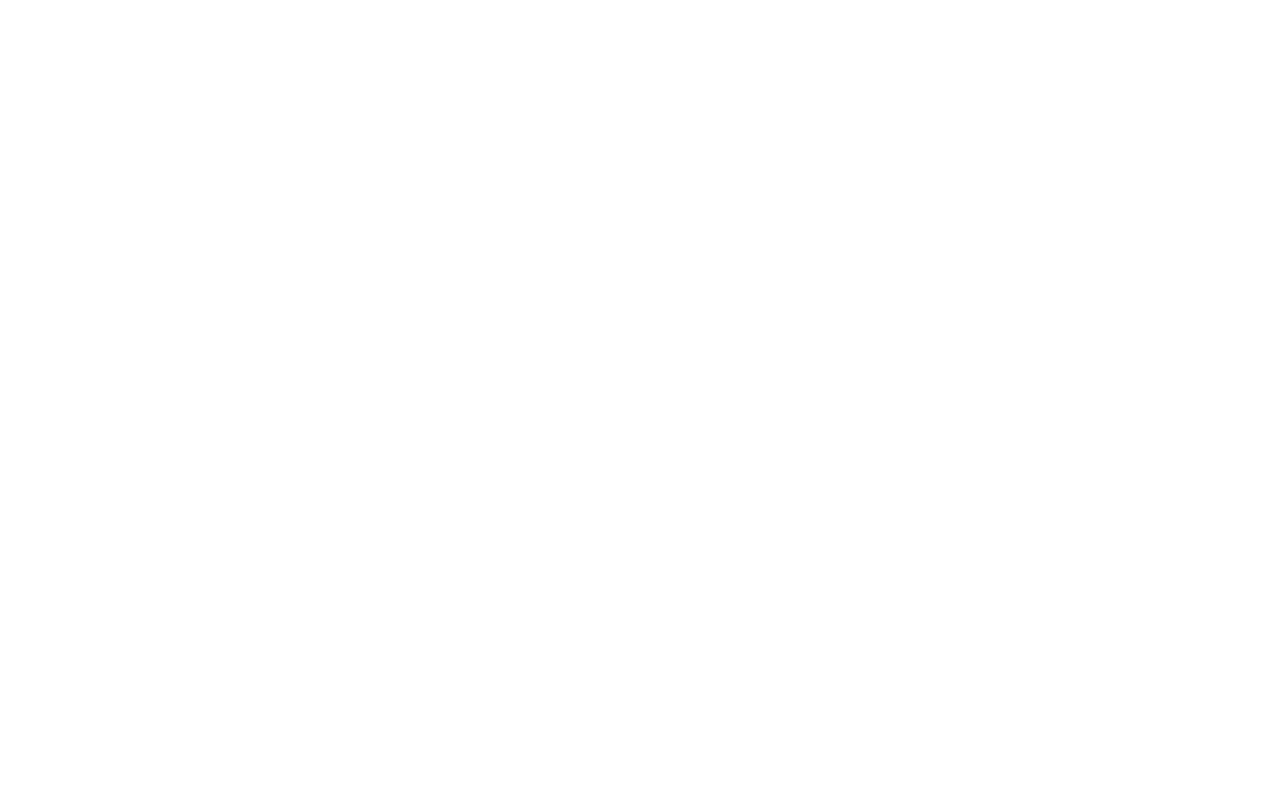
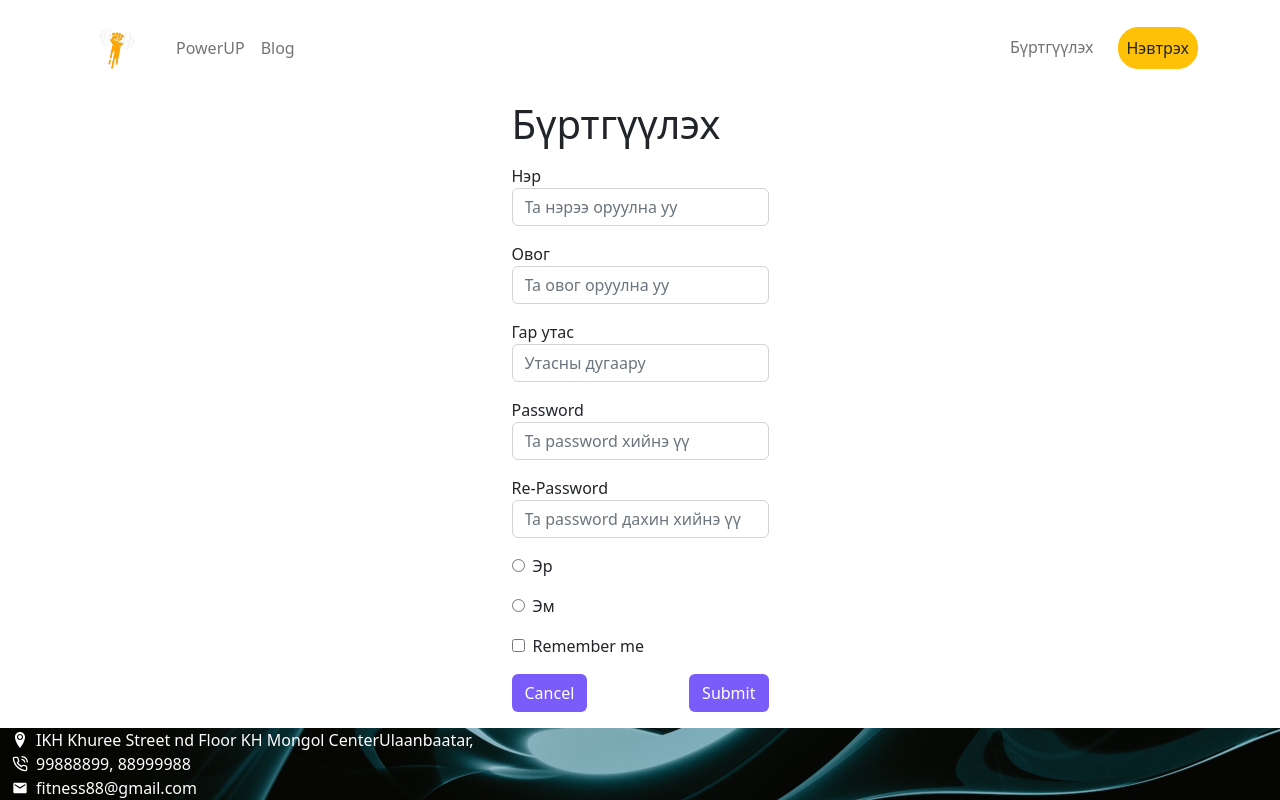
Before and after one commit to ganaa0918/Power-up, a React (Create React App) app in the folder client/: page /register in a window 1280 px wide. Before the commit this address had no page. Built offline with nearby package versions, Linux system fonts and the light colour scheme.

Commit message:
butrguuleh form hiisen

```diff
--- a/client/src/App.js
+++ b/client/src/App.js
@@ -5,6 +5,7 @@
 import Home from "./router/home";
 import Login from "./router/Login";
 import User from "./router/User";
+import Register from "./router/Register";
 
 function App() {
   return (
@@ -13,6 +14,7 @@
     <Routes>
         <Route path="/" element={<Home />}/>
         <Route path="/Login" element={<Login />}/>
+        <Route path="/register" element={<Register />}/>
         <Route path="/User" element={<User />}/>
     </Routes>
     </BrowserRouter>
--- a/client/src/components/footer/Footer.js
+++ b/client/src/components/footer/Footer.js
@@ -6,7 +6,7 @@
 
 const Footer = () => {
   return (
-    <footer className="text-center text-white sticky-bottom img" style={{backgroundColor: "#212121"}}>
+    <footer className="text-center text-white  img" style={{backgroundColor: "#212121"}}>
     <div className="container-fluid">
     <section className="mt-2">
         <div className="d-flex justify-content-start align-items-center">
--- a/client/src/index.js
+++ b/client/src/index.js
@@ -3,6 +3,7 @@
 import './index.css';
 import App from './App';
 import '../node_modules/bootstrap/dist/css/bootstrap.min.css';
+
 const root = ReactDOM.createRoot(document.getElementById('root'));
 root.render(
   <React.StrictMode>
--- /dev/null
+++ b/client/src/router/Register.jsx
@@ -0,0 +1,58 @@
+import React from 'react'
+import Navbars from '../components/navbar/Navbar'
+import Footer from '../components/footer/Footer'
+import './styles.css'
+function Register() {
+  return (
+    <div className='register'>
+        <Navbars color='light'/>
+            <div className="d-flex justify-center align-items-lg-center" style={{paddingTop:"100px"}}>
+                <form>
+                    <h1>Бүртгүүлэх</h1>
+                    <div class="form-group mt-3">
+                     <label>Нэр</label>
+                     <input class="form-control" type="text" placeholder="Та нэрээ оруулна уу"/>
+                     </div>
+                     <div className='mt-3 form-group'>
+                     <label>Овог</label>
+                     <input class="form-control" type="text" placeholder="Та овог оруулна уу"/>
+                     </div>
+                     <div className='mt-3 form-group'>
+                     <label>Гар утас</label>
+                     <input class="form-control" type="text" placeholder="Утасны дугаару"/>
+                     </div>
+                     <div className='mt-3 form-group'>
+                     <label>Password</label>
+                     <input class="form-control" type="password" placeholder="Та password хийнэ үү"/>
+                     </div>
+                     <div className='mt-3 form-group'>
+                     <label>Re-Password</label>
+                     <input class="form-control" type="password" placeholder="Та password дахин хийнэ үү"/>
+                     </div>
+                     <div className='mt-3 form-group'>
+                     <input type="radio" id="Purple" name="colors" value="Yellow"></input>
+                     <label className='radio ms-2'> Эр </label>
+                     </div>
+                     <div className='mt-3 form-group'>
+                     <input type="radio" id="Purple" name="colors" value="Yellow"></input>
+                     <label className='radio ms-2'> Эм </label>
+                     </div>
+                     <div className='mt-3 form-group'>
+                     <input type="checkbox" id="Purple" name="colors" value="Yellow"></input>
+                     <label className='radio ms-2'> Remember me </label>
+                     </div>
+                     <div className='d-flex justify-between mt-3'>
+                        <button className='btn' style={{backgroundColor: "#7A5CFA", color: "white"}}>Cancel</button>
+                        <button className='btn' type='submit' style={{backgroundColor: "#7A5CFA", color: "white"}}>Submit</button>
+                     </div>
+                </form>
+            </div>
+            <footer style={{bottom: 0, right: 0 , left: 0 ,position:"absolute"}}>
+                <Footer />
+            </footer>
+    </div>
+
+  )
+}
+
+export default Register
--- a/client/src/router/styles.css
+++ b/client/src/router/styles.css
@@ -13,8 +13,10 @@
     clear: both;
   }
 
-.k{
-  top: 50%;
-  left: 50%;
-  transform: translate(-50%, -50%);
+
+input[type=radio]#Purple {
+  accent-color: #7A5CFA;
 }
+input[type=checkbox]#Purple {
+  accent-color: #7A5CFA;
+}
```
